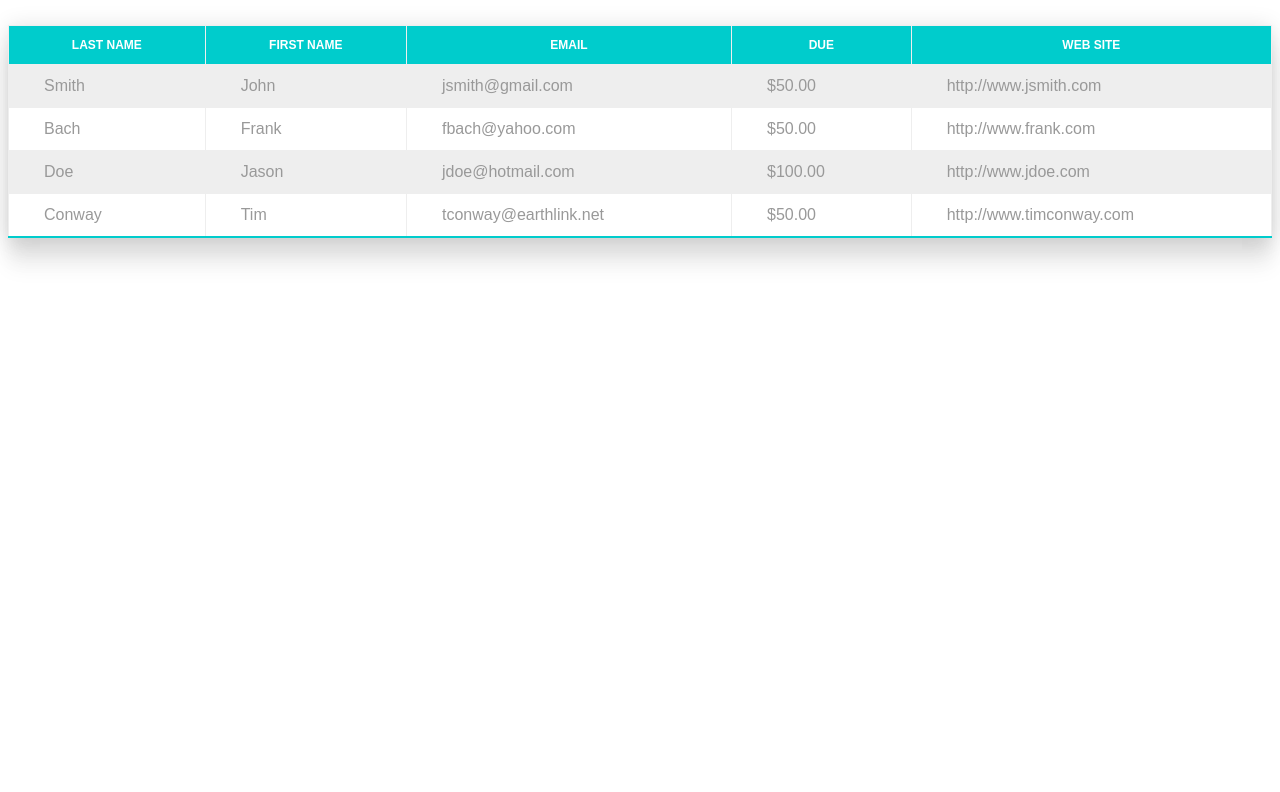
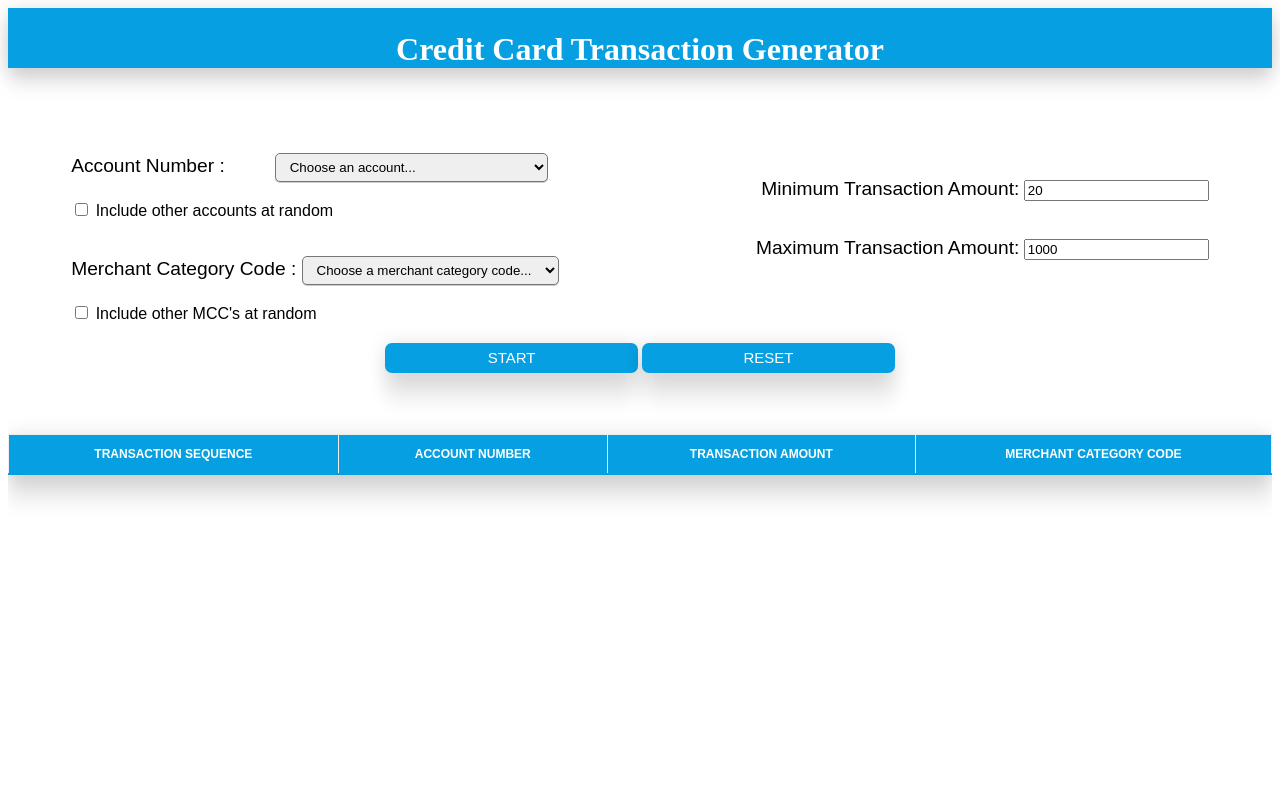
Before and after one commit to DemoAsset/Stream-Data, a plain HTML site: page index.html in a window 1280 px wide. Drawn offline with nearby package versions, Linux system fonts and the light colour scheme.

Commit message:
Final commit as per initial requirement.

```diff
--- a/app/viewmodels/datamodel.js
+++ b/app/viewmodels/datamodel.js
@@ -2,7 +2,8 @@
  * @author mishp3
  */
 
-var sendData,transactionList, url = 'http://10.61.9.168:7003/stream/CreditCardTransactionStream',id = 100;
+var sendData,transactionList;
+var url = 'http://10.60.213.33:7003/stream/CreditCardTransactionStream',id = 100;
 
 function account(accountNumber, name) {
 	var self = this;
--- a/css/default.css
+++ b/css/default.css
@@ -28,13 +28,13 @@
 .header{
 	height:20%;
 	padding-top:2px;
-	background-color:#00cccc;
+	background-color:#069FE1;
 	box-shadow: 0px 0px 20px rgba(0, 0, 0, 0.1), 0px 10px 20px rgba(0, 0, 0, 0.05), 0px 20px 20px rgba(0, 0, 0, 0.05), 0px 10px 20px rgba(0, 0, 0, 0.05);
 }
 .myButton {
 	width:20%;
 	height:10%;
-	background-color:#00cccc;
+	background-color:#069FE1;
 	border-radius:7px;
 	border:2px;
 	display:inline-block;
@@ -53,42 +53,22 @@
 	position:relative;
 	top:1px;
 }
-
 table.sortable span.sortarrow {
     color: black;
     text-decoration: none;
 }
-select{
+.dropdown-list{
 	position: relative;
     margin: 0 auto;
-    padding: 12px 15px;
+    padding: 5px 10px;
 
     /* Styles */
-    background: #fff;
+    //background-color: #D1E8F7;
     border-radius: 5px;
     box-shadow: 0 1px 0 rgba(0,0,0,0.2);
     cursor: pointer;
     outline: none;
-    transition: all 0.3s ease-out;
-}
-option {
-	position: absolute;
-    top: 100%;
-    left: 0;
-    right: 0;
-
-    /* Styles */
-    background: #fff;
-    border-radius: 0 0 5px 5px;
-    border: 1px solid rgba(0,0,0,0.2);
-    border-top: none;
-    border-bottom: none;
-    list-style: none;
-    transition: all 0.3s ease-out;
-
-    /* Hiding */
-    max-height: 0;
-    overflow: hidden;
+    transition: all 0.5s ease-out;
 }
 h1{
 	color:#FFFFFF;
@@ -99,7 +79,7 @@ table {
 	margin: 25px auto;
 	border-collapse: collapse;
 	border: 1px solid #eee;
-	border-bottom: 2px solid #00cccc;
+	border-bottom: 2px solid #069FE1;
 	box-shadow: 0px 0px 20px rgba(0, 0, 0, 0.1), 0px 10px 20px rgba(0, 0, 0, 0.05), 0px 20px 20px rgba(0, 0, 0, 0.05), 0px 30px 20px rgba(0, 0, 0, 0.05);
 }
 table tr:hover {
@@ -115,7 +95,7 @@ table th, table td {
 	border-collapse: collapse;
 }
 table th {
-	background: #00cccc;
+	background: #069FE1;
 	color: #fff;
 	text-transform: uppercase;
 	font-size: 12px;
--- a/index.html
+++ b/index.html
@@ -1,70 +1,94 @@
-<!DOCTYPE HTML PUBLIC "-//W3C//DTD HTML 4.01 Transitional//EN"
-"http://www.w3.org/TR/html4/loose.dtd">
-<html xmlns="http://www.w3.org/1999/xhtml">
+<!DOCTYPE html>
+<html lang="en">
 	<head>
-		<title>New Web Project</title>
+		<meta charset="utf-8">
+		<!-- Always force latest IE rendering engine (even in intranet) & Chrome Frame
+		Remove this if you use the .htaccess -->
+		<meta http-equiv="X-UA-Compatible" content="IE=edge,chrome=1">
+		<title>Transaction Generator</title>
+		<meta name="viewport" content="width=device-width, initial-scale=1.0">
+		<script src="lib/knockout-3.4.1.js"></script>
 		<script src="https://ajax.googleapis.com/ajax/libs/jquery/3.1.1/jquery.min.js"></script>
-		<!--<script src="lib/jquery.tablesorter.js"></script>
-		<script src="lib/jquery-latest.js"></script>-->
+		<script src="//cdn.datatables.net/1.10.13/js/jquery.dataTables.min.js"></script>
+		<link rel="stylesheet" type="text/css" href="css/default.css">
 		<script src="lib/sorttable.js"></script>
-		<link rel="stylesheet" type="text/css" href="css/default.css">
-
-		<script>
-		$(document).ready(function() {
-		$("table").tablesorter();
-		});
-		</script>
-		<!--<style>
-			table.sortable thead {
-				background-color: #eee;
-				color: #666666;
-				font-weight: bold;
-				cursor: default;
+		<!--<script>
+		function clear(){
+		alert("inside clear");
+		var table = document.getElementsByTagName('table');
+		table[0].tBodies[0].rows=[];
+		table[0].tBodies[0].rows.length = 0;
 		}
-		</style>-->
+		</script> -->
 	</head>
 
-	<body>
-		<table id="transTable" class="sortable">
+	<body style="overflow-y: auto; height:100%">
+
+		<header>
+			<div class="header">
+				<h1 align="center">Credit Card Transaction Generator</h1>
+			</div>
+		</header>
+		<div class="topPanel">
+			<div class = "leftPanel">
+				<span class = "textSpan">Account Number :</span>
+				<span style="padding-left: 8%"><select class="dropdown-list" data-bind = "options: accounts, optionsText: 'getAccountString',optionsValue:'accountNumber', value: selectedAccount, optionsCaption: 'Choose an account...' " ></select></span>
+				<br>
+				<br>
+				<input class ="checkbox"  type ="checkbox" data-bind ="checked: randomAccounts">
+				Include other accounts at random</input>
+				<br>
+				<br>
+				<br>
+
+				<span class = "textSpan">Merchant Category Code : </span><select class="dropdown-list" data-bind = "options: merchantCode, optionsText: 'getMCCString',optionsValue:'mcc', value: selectedMCC, optionsCaption: 'Choose a merchant category code...'" ></select>
+				<br>
+				<br>
+				<input class="checkbox" type = "checkbox" data-bind ="checked: randomMCC">
+				Include other MCC's at random</input>
+			</div>
+			<div class = "rightPanel">
+				<span class = "textSpan">Minimum Transaction Amount:</span>
+				<input type = "number" data-bind = "textInput: minTransAmount"/>
+				<br>
+				<br>
+				<br>
+				<span class = "textSpan">Maximum Transaction Amount:</span>
+				<input type = "number" data-bind = "textInput: maxTransAmount"/>
+				<br>
+				<br>
+			</div>
+		</div>
+
+		<div class = "bottomPanel">
+			<button class ="myButton", data-bind= "text: buttonText, click: streamData"></button>
+			<button class ="myButton" data-bind= "click: clearTransactions">
+				Reset
+			</button>
+			<br/>
+			<br/>
+			<br/>
+			<div style="overflow-y: scroll; height:380px">
+				<table id="transTable" class="stable">
 					<thead>
 						<tr>
-					<th>Last Name</th>
-					<th>First Name</th>
-					<th>Email</th>
-					<th>Due</th>
-					<th>Web Site</th>
+							<th> Transaction Sequence </th>
+							<th> Account Number </th>
+							<th> Transaction Amount </th>
+							<th> Merchant Category Code </th>
 						</tr>
 					</thead>
-			<tbody>
+					<tbody data-bind ="foreach: transactionList">
 						<tr>
-					<td>Smith</td>
-					<td>John</td>
-					<td>jsmith@gmail.com</td>
-					<td>$50.00</td>
-					<td>http://www.jsmith.com</td>
-				</tr>
-				<tr>
-					<td>Bach</td>
-					<td>Frank</td>
-					<td>fbach@yahoo.com</td>
-					<td>$50.00</td>
-					<td>http://www.frank.com</td>
-				</tr>
-				<tr>
-					<td>Doe</td>
-					<td>Jason</td>
-					<td>jdoe@hotmail.com</td>
-					<td>$100.00</td>
-					<td>http://www.jdoe.com</td>
-				</tr>
-				<tr>
-					<td>Conway</td>
-					<td>Tim</td>
-					<td>tconway@earthlink.net</td>
-					<td>$50.00</td>
-					<td>http://www.timconway.com</td>
+							<td data-bind="text: CCT_TRANSEQ"></td>
+							<td data-bind="text: CCT_ACCTNBR"></td>
+							<td data-bind="text: formatCurrency(CCT_TRANAMOUNT)"></td>
+							<td data-bind="text: CCT_MERCHANTCATEGORYCODE"></td>
 						</tr>
 					</tbody>
 				</table>
+			</div>
+		</div>
+		<script src="app/viewmodels/datamodel.js"></script>
 	</body>
 </html>
```
Lines whose indentation alone changed are shown as unchanged.
